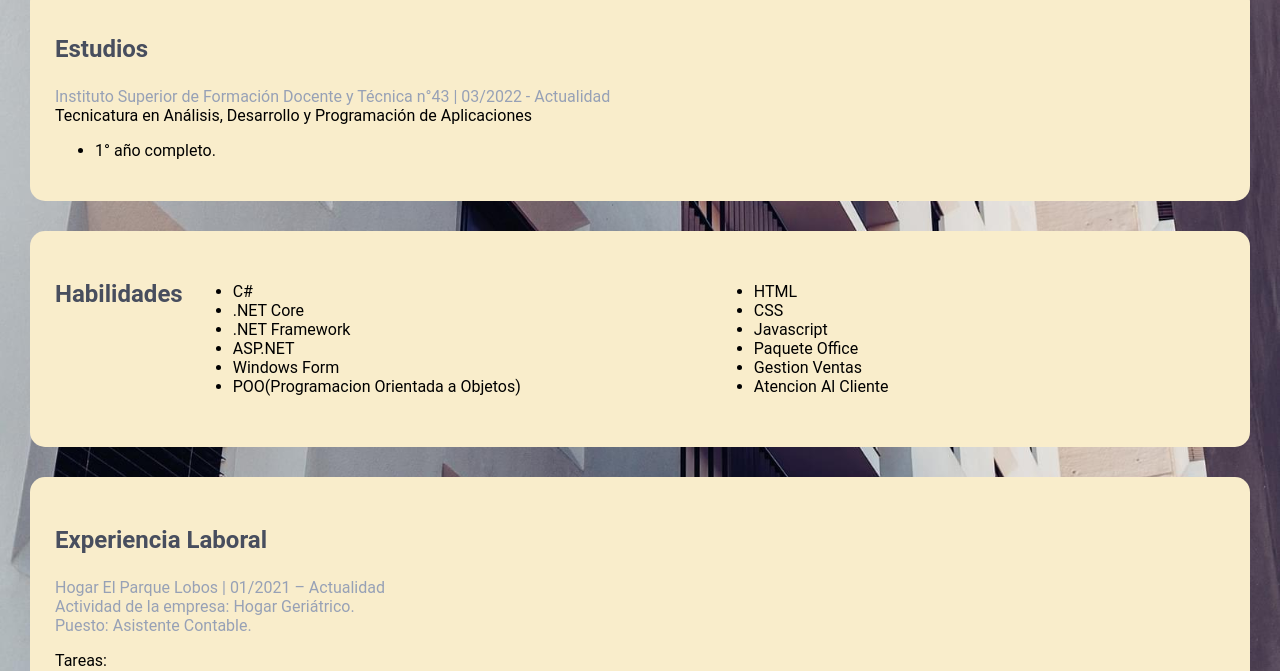
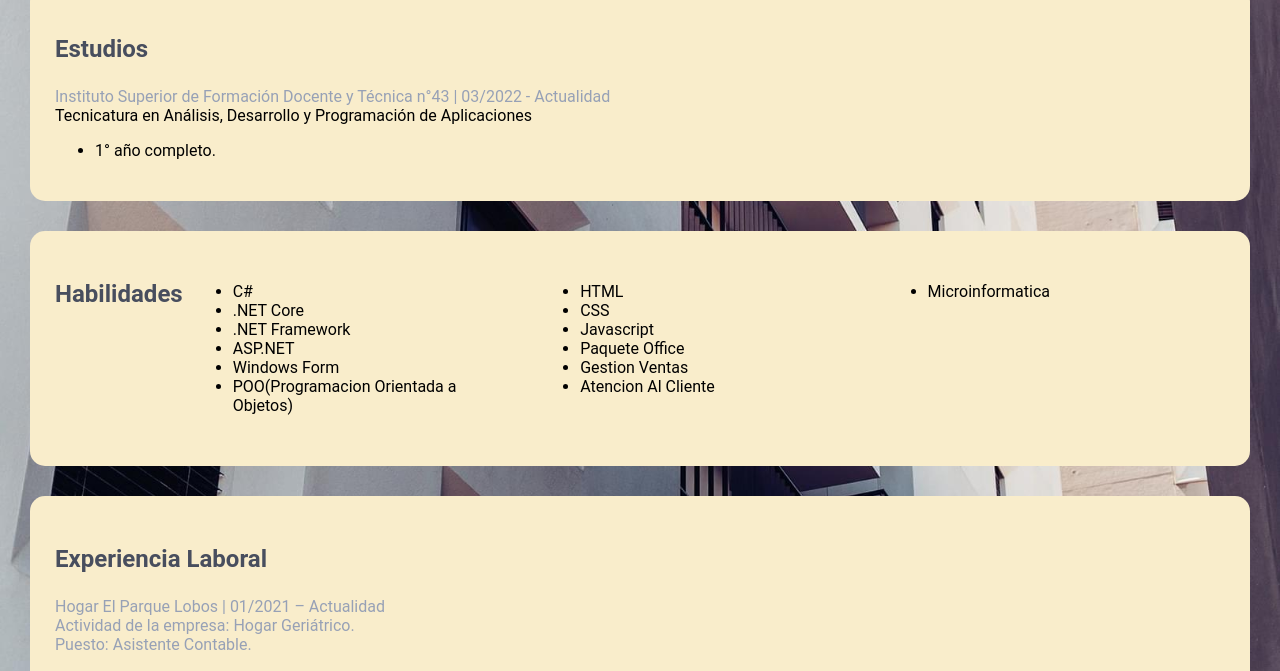
Before and after one commit to Casablancas01/Casablancas01.github.io, a plain HTML site: page index.html in a window 1280 px wide. Shown: the part 124-795 px from the top of the page. Drawn offline with Linux system fonts and the light colour scheme.

Commit message:
add aptitud

```diff
--- a/index.html
+++ b/index.html
@@ -59,6 +59,12 @@
                             <li>Paquete Office</li>
                             <li>Gestion Ventas</li>
                             <li>Atencion Al Cliente</li>
+
+                        </ul>
+                    </div>
+                    <div style="flex:1;padding:10px;">
+                        <ul>
+                            <LI>Microinformatica</LI>
 
                         </ul>
                     </div>
```
